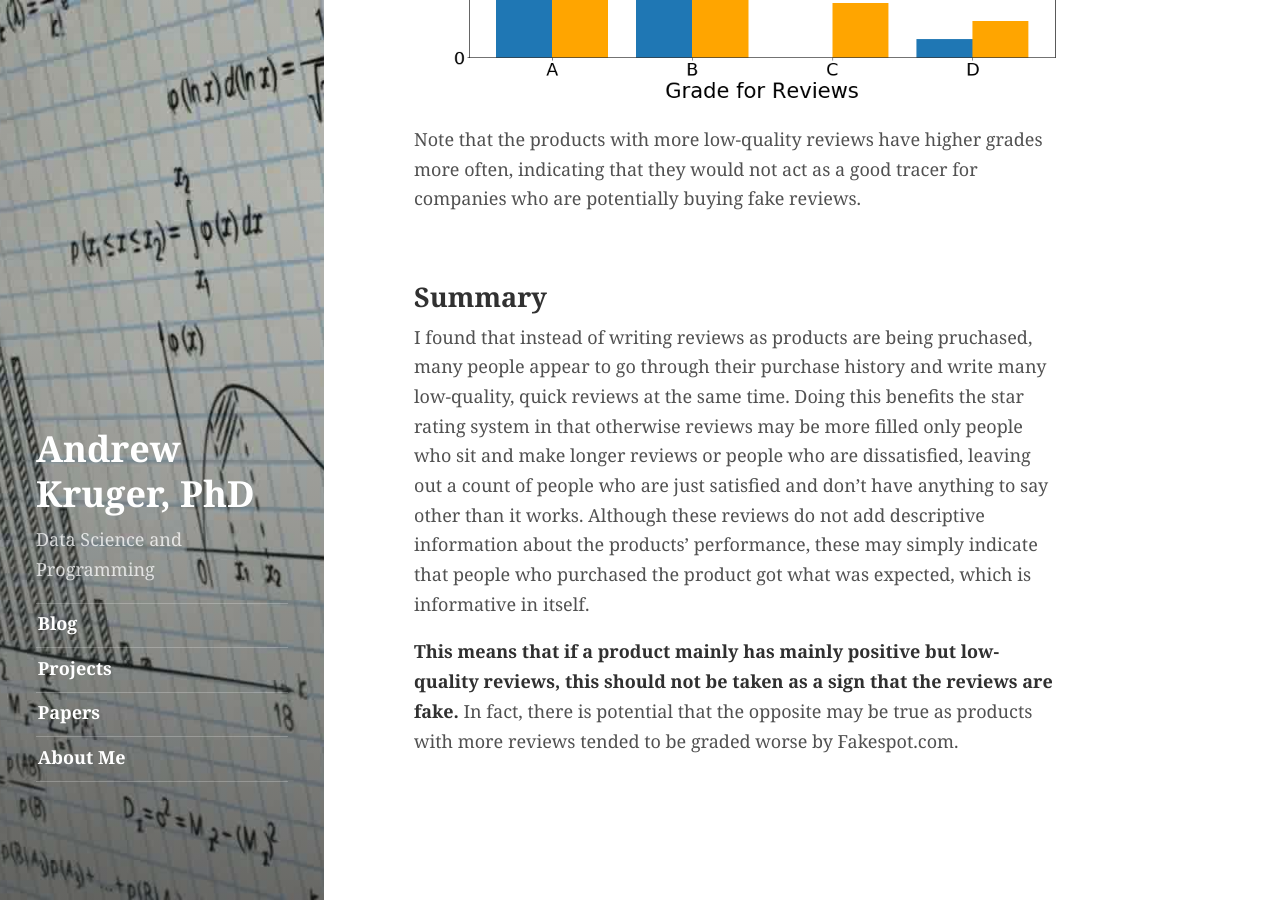
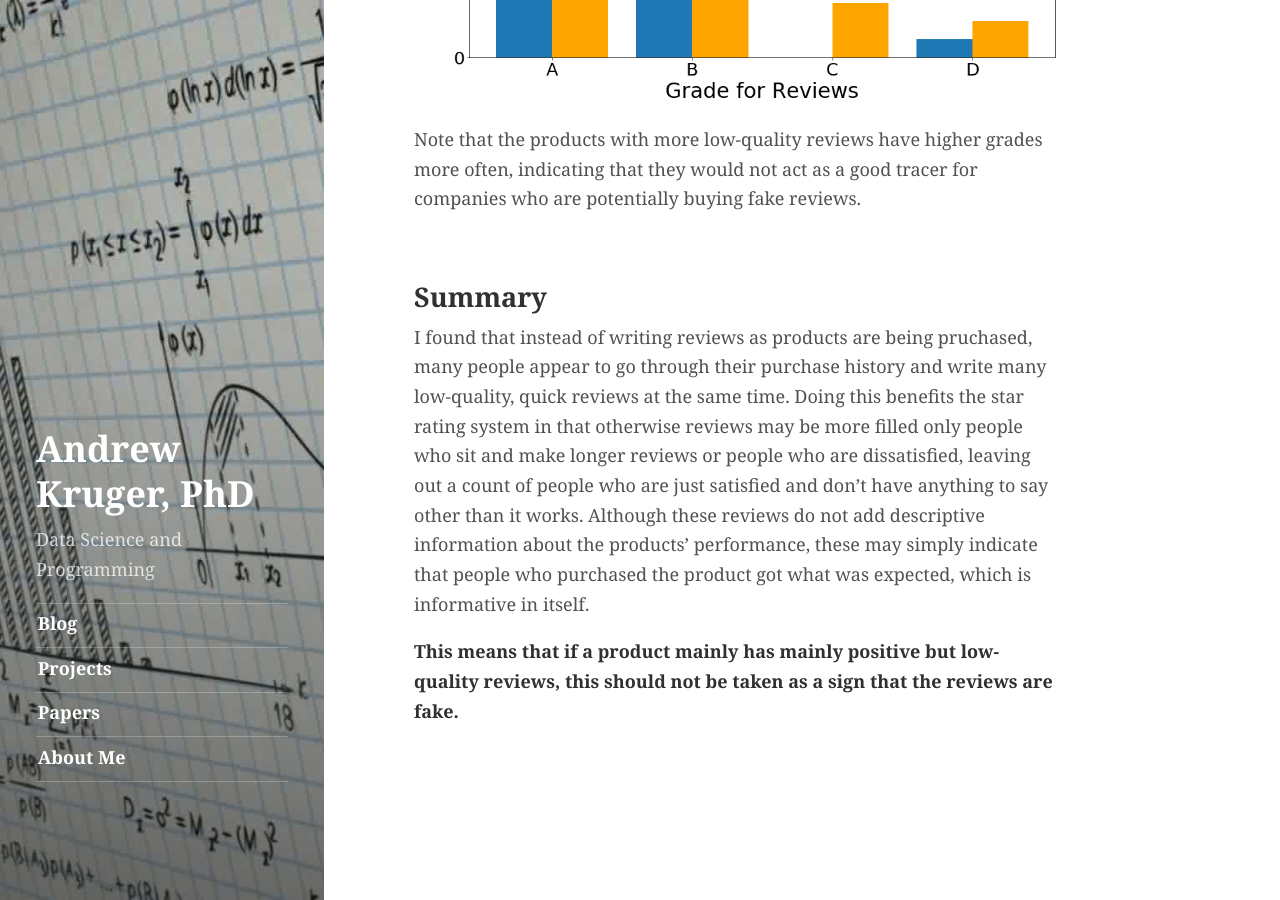
Before and after one commit to andrewkruger/andrewkruger.github.io, a Jekyll site: the page built from _projects/2017-08-25-amazon-reviews.md, in a window 1280 px wide and 900 px high, scrolled down 8135 px. Built offline with Jekyll 4.4.1, drawn with Linux system fonts in a browser that asks for light colours; a script that is not in the unit is left out.

Commit message:
Updates made

```diff
--- a/_projects/2017-08-25-amazon-reviews.md
+++ b/_projects/2017-08-25-amazon-reviews.md
@@ -130,4 +130,4 @@
 
 I found that instead of writing reviews as products are being pruchased, many people appear to go through their purchase history and write many low-quality, quick reviews at the same time.  Doing this benefits the star rating system in that otherwise reviews may be more filled only people who sit and make longer reviews or people who are dissatisfied, leaving out a count of people who are just satisfied and don't have anything to say other than it works.  Although these reviews do not add descriptive information about the products' performance, these may simply indicate that people who purchased the product got what was expected, which is informative in itself.
 
-**This means that if a product mainly has mainly positive but low-quality reviews, this should not be taken as a sign that the reviews are fake.**  In fact, there is potential that the opposite may be true as products with more reviews tended to be graded worse by Fakespot.com.
+**This means that if a product mainly has mainly positive but low-quality reviews, this should not be taken as a sign that the reviews are fake.**
```
